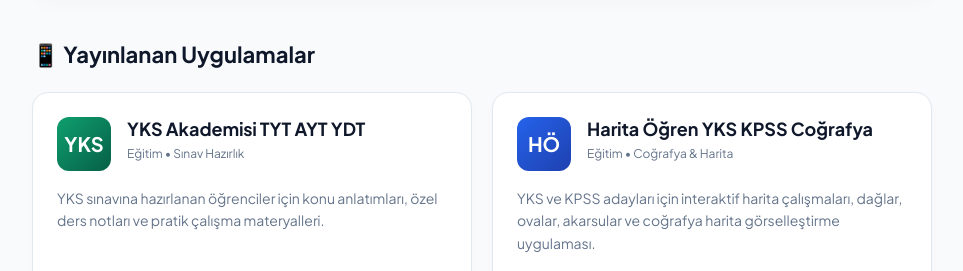
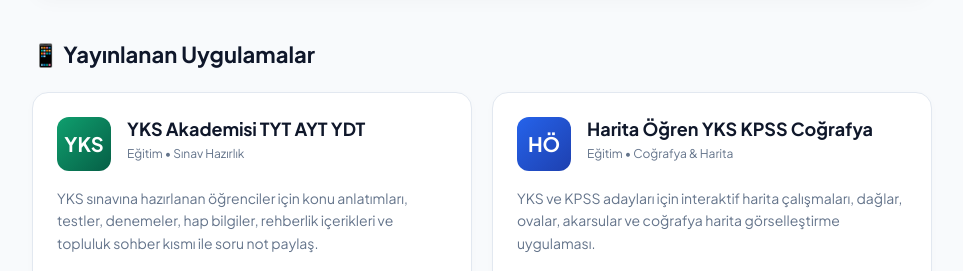
Before and after one commit to MustafaTekagac/mustafatekagac.github.io, a plain HTML site: page index.html in a window 1280 px wide. Shown: the part 255-526 px from the top of the page, without its empty margins (158-1121 px from the left). Drawn offline with Linux system fonts and the light colour scheme.

Commit message:
Update index.html

```diff
--- a/index.html
+++ b/index.html
@@ -250,7 +250,7 @@
                             <div class="app-category">Eğitim • Sınav Hazırlık</div>
                         </div>
                     </div>
-                    <p class="app-desc">YKS sınavına hazırlanan öğrenciler için konu anlatımları, özel ders notları ve pratik çalışma materyalleri.</p>
+                    <p class="app-desc">YKS sınavına hazırlanan öğrenciler için konu anlatımları, testler, denemeler, hap bilgiler, rehberlik içerikleri ve topluluk sohber kısmı ile soru not paylaş.</p>
                 </div>
                 <div class="app-actions">
                     <a href="https://play.google.com/store/apps/details?id=com.yeniden1.ykskonuanlatimi2" target="_blank" class="btn-store">
```
